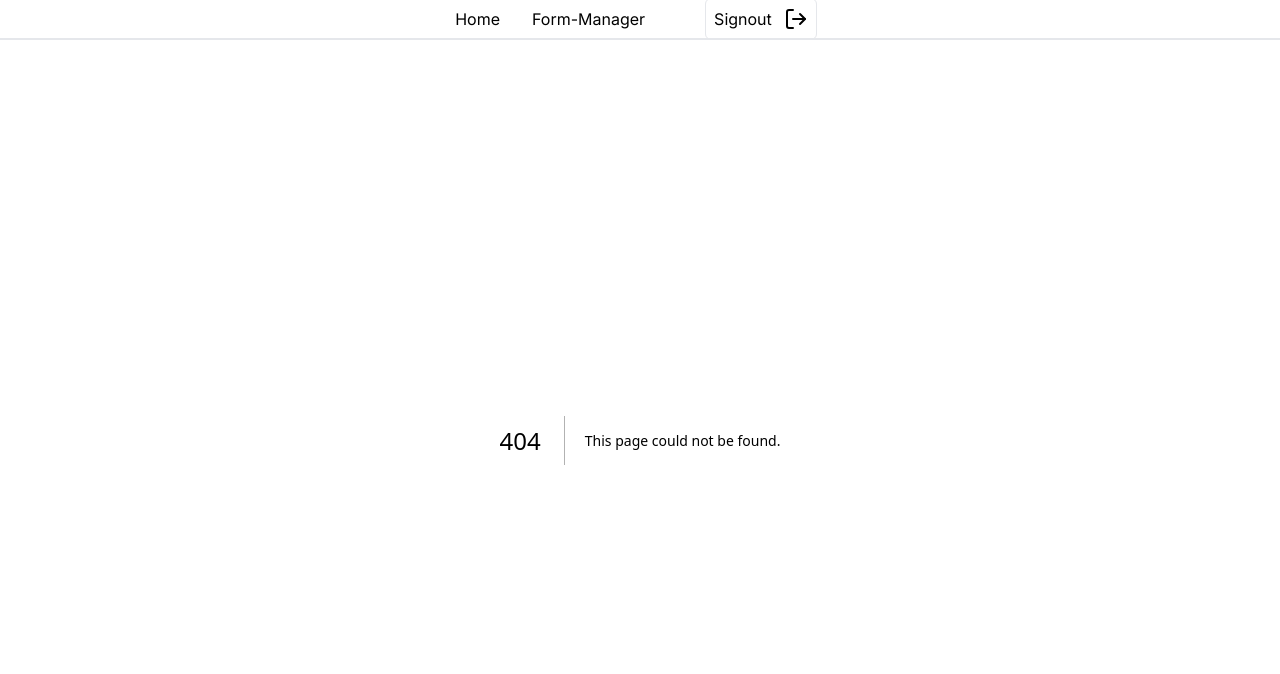
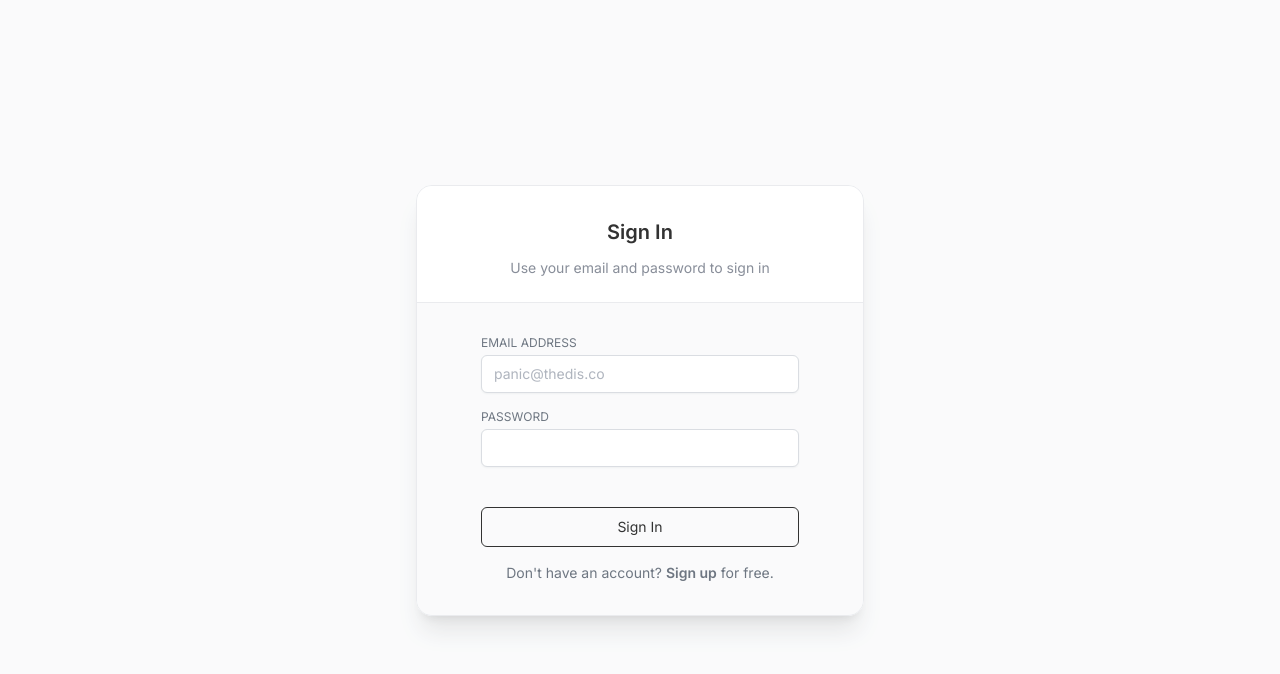
Before and after one commit to saiksaif/form-flow-manager, a Next.js app: page /.login in a window 1280 px wide. Before the commit this address had no page. Shown: the top 674 px of the page. Built offline with nearby package versions, Linux system fonts and the light colour scheme.

Commit message:
Changed structure and added bg

```diff
--- /dev/null
+++ b/src/Components/BrandNameCard.jsx
@@ -0,0 +1,13 @@
+import React from 'react'
+
+const BrandNameCard = () => {
+  return (
+    <div className="w-full max-w-md rounded-2xl border shadow-xl bg-white text-center p-4">
+        <p className='text-xl font-mono font-extrabold'>Form Flow Manager</p>
+        <p className='text-sm'>by</p>
+        <p className='text-md text-red-600 font-bold'>Xint Solutions</p>
+    </div>
+  )
+}
+
+export default BrandNameCard
--- a/src/Components/form.jsx
+++ b/src/Components/form.jsx
@@ -28,7 +28,7 @@ export default function Form({ type }) {
                             toast.error(error);
                         } else {
                             router.refresh();
-                            localStorage.setItem('isLoggedIn',true)
+                            localStorage.setItem('isLoggedIn', true)
                             router.push("/formManager");
 
                         }
@@ -52,7 +52,7 @@ export default function Form({ type }) {
                         if (res.status === 200) {
                             toast.success("Account created! Redirecting to login...");
                             setTimeout(() => {
-                                router.push("/login");
+                                router.push("/");
                             }, 2000);
                         } else {
                             const { error } = res;
@@ -98,11 +98,12 @@ export default function Form({ type }) {
                     className="mt-1 block w-full appearance-none rounded-md border border-gray-300 px-3 py-2 placeholder-gray-400 shadow-sm focus:border-black focus:outline-none focus:ring-black sm:text-sm"
                 />
             </div>
+            <br />
             <button
                 disabled={loading}
                 className={`${loading
-                        ? "cursor-not-allowed border-primary bg-primary"
-                        : "border-primary bg-primary text-white hover:bg-primary-foreground hover:text-primary"
+                    ? "cursor-not-allowed border-primary bg-black"
+                    : "border border-black hover:border-white  text-black hover:text-white hover:bg-black"
                     } flex h-10 w-full items-center justify-center rounded-md border text-sm transition-all focus:outline-none`}
             >
                 {loading ? (
@@ -122,7 +123,7 @@ export default function Form({ type }) {
             ) : (
                 <p className="text-center text-sm text-gray-600">
                     Already have an account?{" "}
-                    <Link href="/login" className="font-semibold text-primary">
+                    <Link href="/" className="font-semibold text-primary">
                         Sign in
                     </Link>{" "}
                     instead.
--- a/src/Components/signout.jsx
+++ b/src/Components/signout.jsx
@@ -11,7 +11,7 @@ export default function SignOut() {
     await signOut();
     localStorage.setItem('isLoggedIn',false)
 
-    router.push("/login"); // Redirect to the login page after signing out
+    router.push("/"); // Redirect to the login page after signing out
   };
 
   return (
--- a/src/app/api/auth/[...nextauth]/route.js
+++ b/src/app/api/auth/[...nextauth]/route.js
@@ -50,4 +50,4 @@ export const authOptions = {
 
 const handler = NextAuth(authOptions);
 
-export { handler as GET, handler as POST };n
+export { handler as GET, handler as POST };
--- a/src/app/globals.css
+++ b/src/app/globals.css
@@ -1,3 +1,102 @@
 @tailwind base;
 @tailwind components;
 @tailwind utilities;
+
+.bgAnimOut {
+    opacity: 0.8;
+    --s: 20vmin;
+    --p: calc(var(--s) / 2);
+    --c1: red;
+    --c2: rgb(171, 4, 4);
+    --c3: white;
+    --bg: var(--c3);
+    --d: 7000ms;
+    --e: cubic-bezier(0.76, 0, 0.24, 1);
+
+    background-color: var(--bg);
+    background-image:
+        linear-gradient(45deg, var(--c1) 25%, transparent 25%),
+        linear-gradient(-45deg, var(--c1) 25%, transparent 25%),
+        linear-gradient(45deg, transparent 75%, var(--c2) 75%),
+        linear-gradient(-45deg, transparent 75%, var(--c2) 75%);
+    background-size: var(--s) var(--s);
+    background-position:
+        calc(var(--p) * 1) calc(var(--p) * 0),
+        calc(var(--p) * -1) calc(var(--p) * 1),
+        calc(var(--p) * 1) calc(var(--p) * -1),
+        calc(var(--p) * -1) calc(var(--p) * 0);
+    animation:
+        color var(--d) var(--e) infinite,
+        position var(--d) var(--e) infinite;
+}
+
+@keyframes color {
+
+    0%,
+    25% {
+        --bg: var(--c3);
+    }
+
+    26%,
+    50% {
+        --bg: var(--c1);
+    }
+
+    51%,
+    75% {
+        --bg: var(--c3);
+    }
+
+    76%,
+    100% {
+        --bg: var(--c2);
+    }
+}
+
+@keyframes position {
+    0% {
+        background-position:
+            calc(var(--p) * 1) calc(var(--p) * 0),
+            calc(var(--p) * -1) calc(var(--p) * 1),
+            calc(var(--p) * 1) calc(var(--p) * -1),
+            calc(var(--p) * -1) calc(var(--p) * 0);
+    }
+
+    25% {
+        background-position:
+            calc(var(--p) * 1) calc(var(--p) * 4),
+            calc(var(--p) * -1) calc(var(--p) * 5),
+            calc(var(--p) * 1) calc(var(--p) * 3),
+            calc(var(--p) * -1) calc(var(--p) * 4);
+    }
+
+    50% {
+        background-position:
+            calc(var(--p) * 3) calc(var(--p) * 8),
+            calc(var(--p) * -3) calc(var(--p) * 9),
+            calc(var(--p) * 2) calc(var(--p) * 7),
+            calc(var(--p) * -2) calc(var(--p) * 8);
+    }
+
+    75% {
+        background-position:
+            calc(var(--p) * 3) calc(var(--p) * 12),
+            calc(var(--p) * -3) calc(var(--p) * 13),
+            calc(var(--p) * 2) calc(var(--p) * 11),
+            calc(var(--p) * -2) calc(var(--p) * 12);
+    }
+
+    100% {
+        background-position:
+            calc(var(--p) * 5) calc(var(--p) * 16),
+            calc(var(--p) * -5) calc(var(--p) * 17),
+            calc(var(--p) * 5) calc(var(--p) * 15),
+            calc(var(--p) * -5) calc(var(--p) * 16);
+    }
+}
+
+@media (prefers-reduced-motion) {
+    .bgAnimOut {
+        animation: none;
+    }
+}
--- /dev/null
+++ b/src/app/home/layout.jsx
@@ -0,0 +1,24 @@
+"use client";
+import { Inter } from "next/font/google";
+import "../globals.css";
+import SignOut from "@/Components/signout";
+
+const inter = Inter({ subsets: ["latin"] });
+
+export default function RootLayout({ children }) {
+
+  return (
+    <html lang="en">
+      <body className={inter.className}>
+        <div className="w-[100vw] h-[100vh] flex flex-col">
+          <div className="h-[5vh] w-100 bg-white text-black border-b-2 flex flex-row gap-8 justify-center items-center ">
+            <a href="/">Home</a>
+            <a href="/formManager">Form-Manager</a>
+            <div className="ml-5"><SignOut /></div>
+          </div>
+          <div className="h-[95vh] w-100 bg-white text-black">{children}</div>
+        </div>
+      </body>
+    </html>
+  );
+}
--- a/src/app/layout.jsx
+++ b/src/app/layout.jsx
@@ -1,7 +1,7 @@
 "use client";
 import { Inter } from "next/font/google";
 import "./globals.css";
-import SignOut from "@/Components/signout";
+// import SignOut from "@/Components/signout";
 
 const inter = Inter({ subsets: ["latin"] });
 
@@ -10,14 +10,8 @@ export default function RootLayout({ children }) {
   return (
     <html lang="en">
       <body className={inter.className}>
-        <div className="w-[100vw] h-[100vh] flex flex-col">
-
-            <div className="h-[5vh] w-100 bg-white text-black border-b-2 flex flex-row gap-8 justify-center items-center ">
-              <a href="/">Home</a>
-              <a href="/formManager">Form-Manager</a>
-              <div className="ml-5"><SignOut /></div>
-            </div>
-          <div className="h-[95vh] w-100 bg-white text-black">{children}</div>
+        <div className="w-[100vw] h-[100vh] flex flex-col bg-white bgAnimOut">
+          <div className="h-[95vh] w-100 bg-transparent text-black">{children}</div>
         </div>
       </body>
     </html>
--- a/src/app/page.jsx
+++ b/src/app/page.jsx
@@ -1,54 +1,20 @@
-"use client";
-import { useRouter } from "next/navigation";
-import { useEffect, useState } from "react";
+import Image from "next/image";
+import Form from "@/Components/form";
+import BrandNameCard from "@/Components/brandNameCard";
 
-export default function Home() {
-  const [forms, setForms] = useState([]);
-  const router = useRouter();
-  useEffect(() => {
-    const fetchData = async () => {
-      try {
-        const response = await fetch("/api/forms", {
-          method: "GET",
-          headers: {
-            "Content-Type": "application/json",
-          },
-        });
-        if (response.ok) {
-          const data = await response.json();
-          console.log("data.data[0]?.forms", data.data[0]?.forms);
-          setForms(data.data[0]?.forms);
-        } else {
-          const { error } = await response.json();
-          console.error(error);
-          // Handle the error as needed
-        }
-      } catch (error) {
-        console.error("Error fetching data:", error);
-        // Handle the error as needed
-      } finally {
-      }
-    };
-
-    fetchData();
-  }, []);
+export default function Login() {
   return (
-    <main className="flex p-24 text-center w-100 flex-wrap">
-      {forms?.map((item, index) => {
-        const parsedContent = JSON.parse(item.content);
-        return (
-          <pre
-            key={index}
-            className="mt-2 w-[390px] rounded-md mx-3 border border-[#e5e5e5] p-3 flex flex-col cursor-pointer"
-            onClick={() => router.push(`/formManager/${item?.id}`)}
-          >
-            <p>Name: {parsedContent?.formName}</p>
-            <code className="text-black text-xs text-left">
-              {JSON.stringify(parsedContent, null, 3)}
-            </code>
-          </pre>
-        );
-      })}
-    </main>
+    <div className="flex flex-col gap-8 h-screen w-screen items-center justify-center bg-transparent">
+      <BrandNameCard />
+      <div className="z-10 w-full max-w-md overflow-hidden rounded-2xl border shadow-xl">
+        <div className="flex flex-col items-center justify-center space-y-3 border-b bg-white px-4 py-6 pt-8 text-center sm:px-16">
+          <h3 className="text-xl font-semibold text-primary">Sign In</h3>
+          <p className="text-sm text-gray-500">
+            Use your email and password to sign in
+          </p>
+        </div>
+        <Form type="login" />
+      </div>
+    </div>
   );
 }
--- a/src/middleware.js
+++ b/src/middleware.js
@@ -20,9 +20,9 @@ export default async function middleware(req) {
 
   // console.log(session)
   if (!session && path === "/formManager") {
-    return NextResponse.redirect(new URL("/login", req.url));
-  } else if (session && (path === "/login" || path === "/register")) {
-    return NextResponse.redirect(new URL("/formManager", req.url));
+    return NextResponse.redirect(new URL("/", req.url));
+  } else if (session && (path === "/" || path === "/register")) {
+    return NextResponse.redirect(new URL("/home", req.url));
   }
   return NextResponse.next();
 }
```
Also changed, not shown: src/app/home/page.jsx (added, +54 -0 lines), src/app/register/page.jsx (+5 -4 lines), src/app/.login/page.jsx (renamed from src/app/login/page.jsx).
